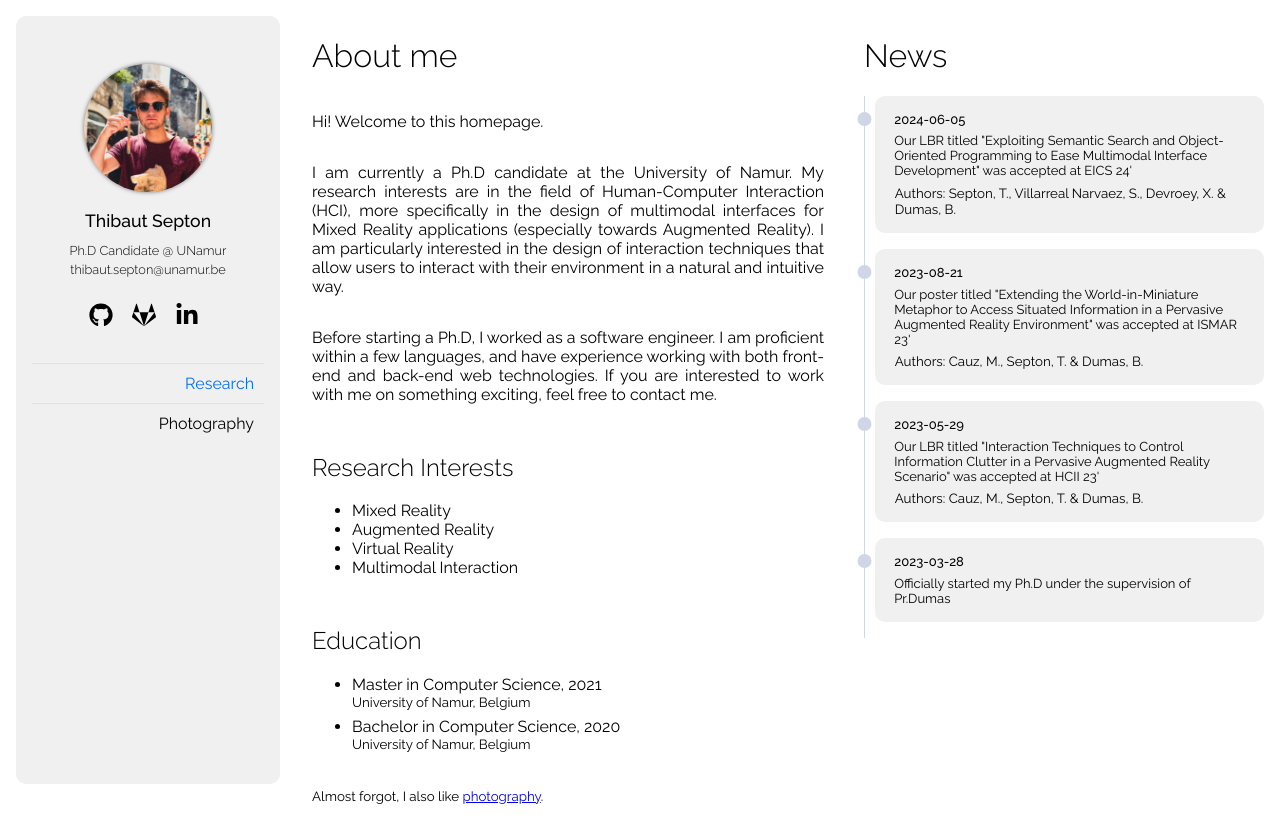
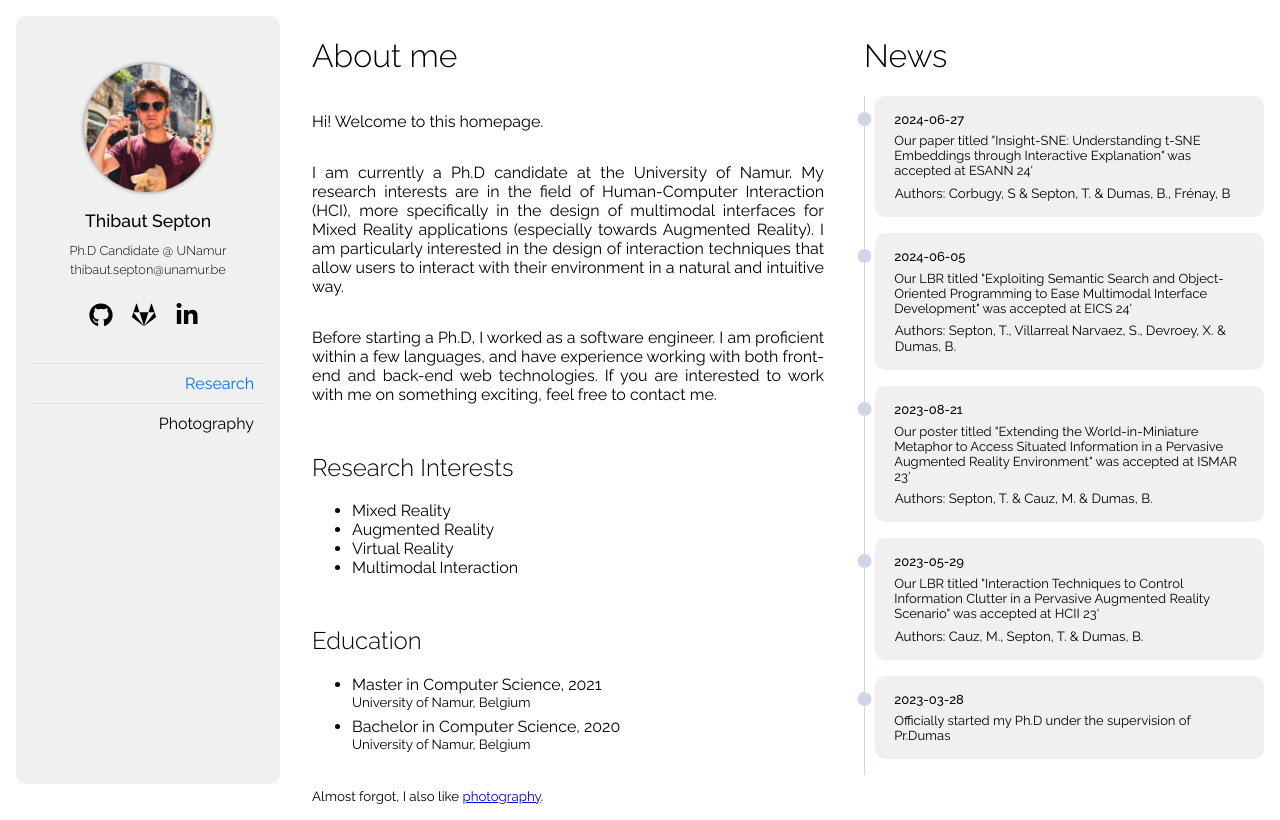
Before and after one commit to tsepton/tsepton.github.io, a SvelteKit app: page / in a window 1280 px wide. Built offline with nearby package versions, Linux system fonts and the light colour scheme.

Commit message:
Add Insight-SNE paper news

```diff
--- a/src/routes/+page.svelte
+++ b/src/routes/+page.svelte
@@ -7,6 +7,12 @@
 
 	const events: { description: string; date: Date; authors?: string }[] = [
 		{
+			date: new Date('27 June 2024 UTC'),
+			authors: 'Corbugy, S & Septon, T. & Dumas, B., Frénay, B',
+			description:
+				'Our paper titled "Insight-SNE: Understanding t-SNE Embeddings through Interactive Explanation" was accepted at ESANN 24\''
+		},
+		{
 			date: new Date('5 June 2024 UTC'),
 			authors: 'Septon, T., Villarreal Narvaez, S., Devroey, X. & Dumas, B.',
 			description:
@@ -14,7 +20,7 @@
 		},
 		{
 			date: new Date('21 August 2023 UTC'),
-			authors: 'Cauz, M., Septon, T. & Dumas, B.',
+			authors: 'Septon, T. & Cauz, M. & Dumas, B.',
 			description:
 				'Our poster titled "Extending the World-in-Miniature Metaphor to Access Situated Information in a Pervasive Augmented Reality Environment" was accepted at ISMAR 23\''
 		},
```
